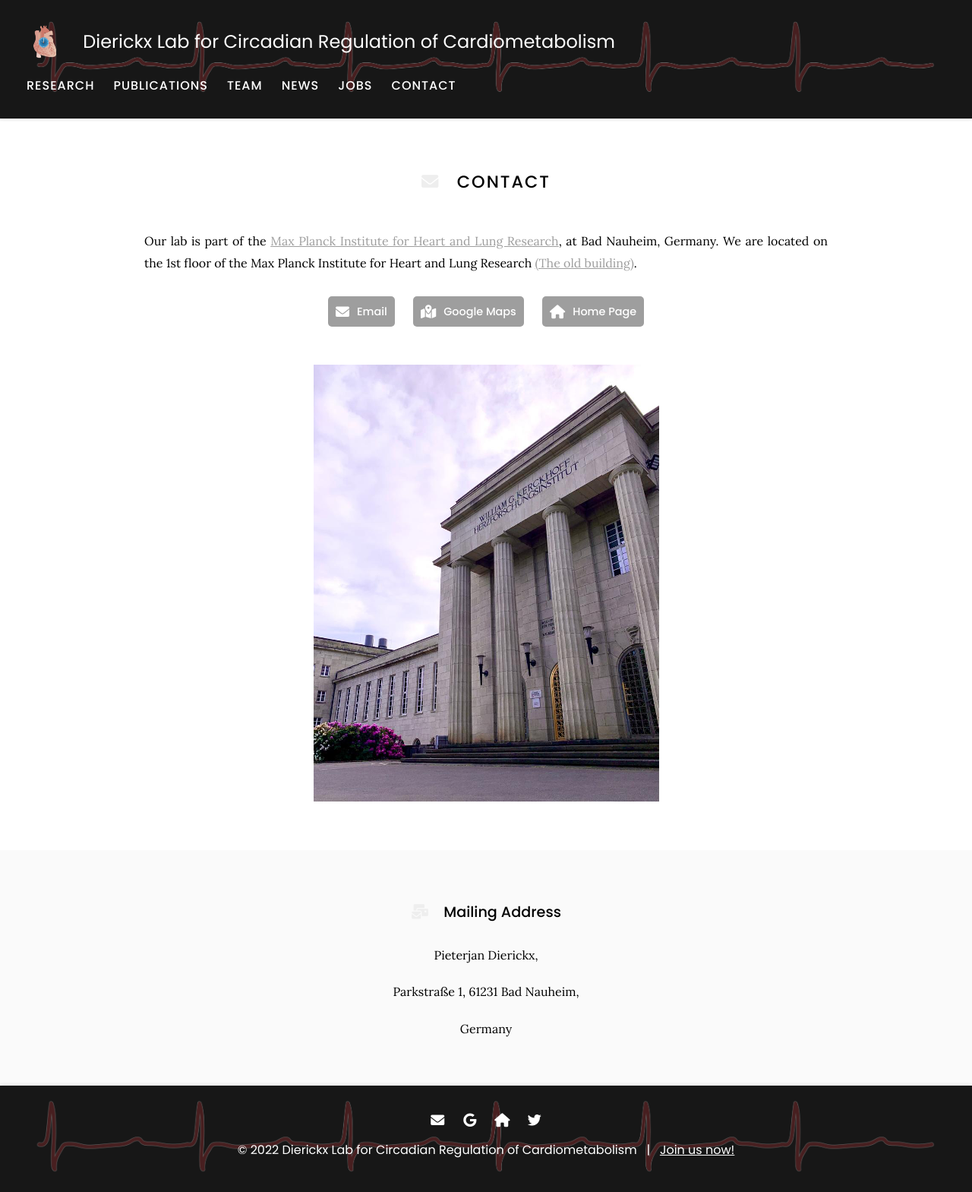
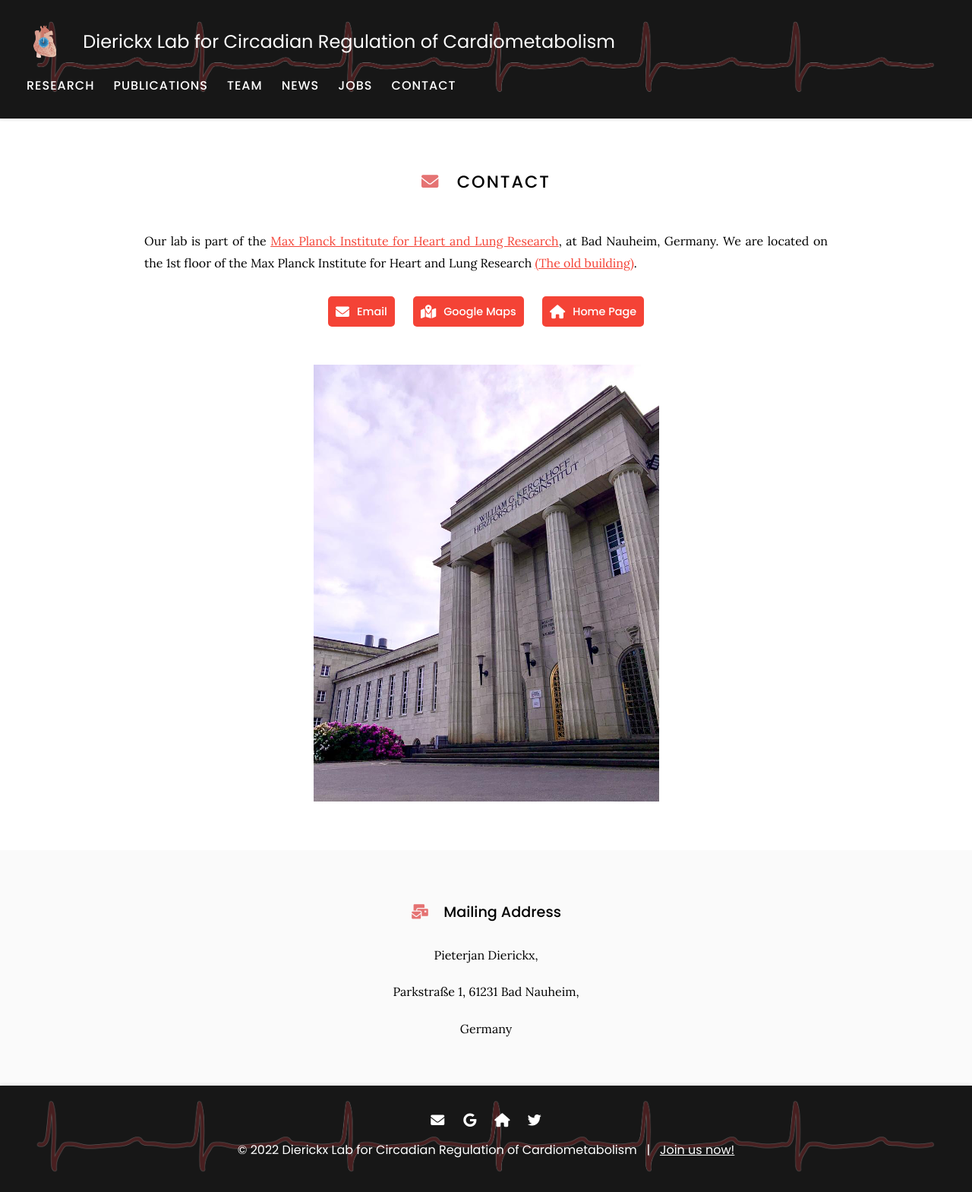
Before and after one commit to theDierickxLab/theDierickxLab, a Jekyll site: the page built from contact/index.md, in a window 1280 px wide. Shown: the whole page at 76% size. Built offline with Jekyll 4.4.1, drawn with Linux system fonts in a browser that asks for light colours.

Commit message:
Update theme.scss

```diff
--- a/css/theme.scss
+++ b/css/theme.scss
@@ -1,8 +1,8 @@
 // colors for links, tags, etc.
 // see colors.scss for available colors
-$accent: $gray-500;
-$light-accent: $gray-200;
-$dark-accent: $gray-800;
+$accent: $red-500;
+$light-accent: $red-300;
+$dark-accent: $red-900;
 
 // font types
 // also see /_includes/fonts.html to change fonts
```
